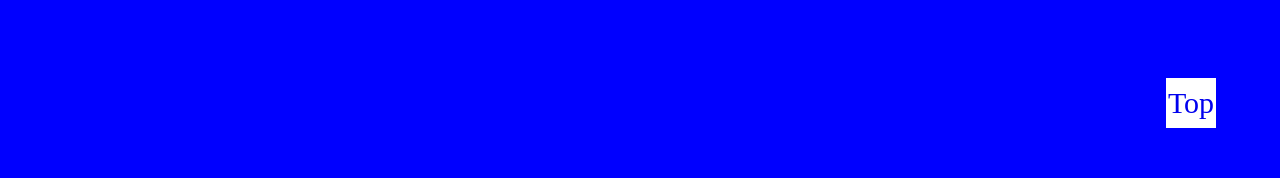
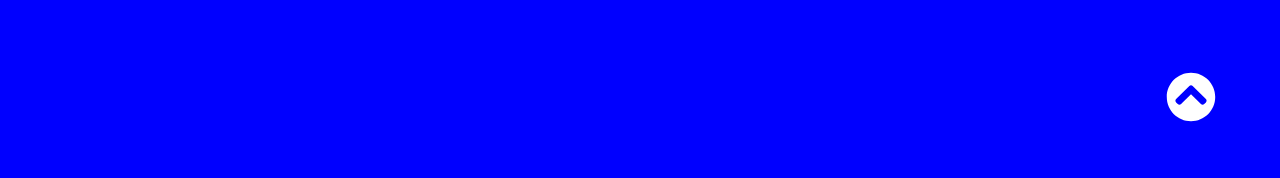
Before and after one commit to saulvg1/portfolio, a React (Create React App) app: page / in a window 1280 px wide. Shown: the part 592-770 px from the top of the page. Built offline with nearby package versions, Linux system fonts and the light colour scheme.

Commit message:
added fontawesome icons dependency and arrow icon for scrollButton

```diff
--- a/package.json
+++ b/package.json
@@ -3,6 +3,9 @@
   "version": "0.1.0",
   "private": true,
   "dependencies": {
+    "@fortawesome/fontawesome-svg-core": "^1.2.34",
+    "@fortawesome/free-solid-svg-icons": "^5.15.2",
+    "@fortawesome/react-fontawesome": "^0.1.14",
     "@testing-library/jest-dom": "^5.11.9",
     "@testing-library/react": "^11.2.3",
     "@testing-library/user-event": "^12.6.0",
--- a/src/App.js
+++ b/src/App.js
@@ -1,8 +1,12 @@
+import { FontAwesomeIcon } from '@fortawesome/react-fontawesome';
+import { faChevronCircleUp } from '@fortawesome/free-solid-svg-icons';
 function App() {
   return (
     <div className="App">
       <div className="scrollButton">
-        <a href="#about">Top</a>
+        <a href="#about">
+          <FontAwesomeIcon icon={faChevronCircleUp} />
+        </a>
       </div>
       <nav id="nav">
         <div className="name">Saul Vega</div>
--- a/src/styles/scrollButton.scss
+++ b/src/styles/scrollButton.scss
@@ -2,18 +2,9 @@
   position: fixed;
   bottom: 10%;
   right: 5%;
-  height: 5rem;
-  width: 5rem;
   z-index: 5;
-  background-color: white;
-  display: flex;
-  justify-content: center;
-  align-items: center;
   a {
-    font-size: 3rem;
-    text-decoration: none;
-    text-align: center;
-    justify-self: center;
-    align-self: center;
+    font-size: 5rem;
+    color: #fff;
   }
 }
```
Also changed, not shown: 2 other files (tests, documents, lock files or other folders).
